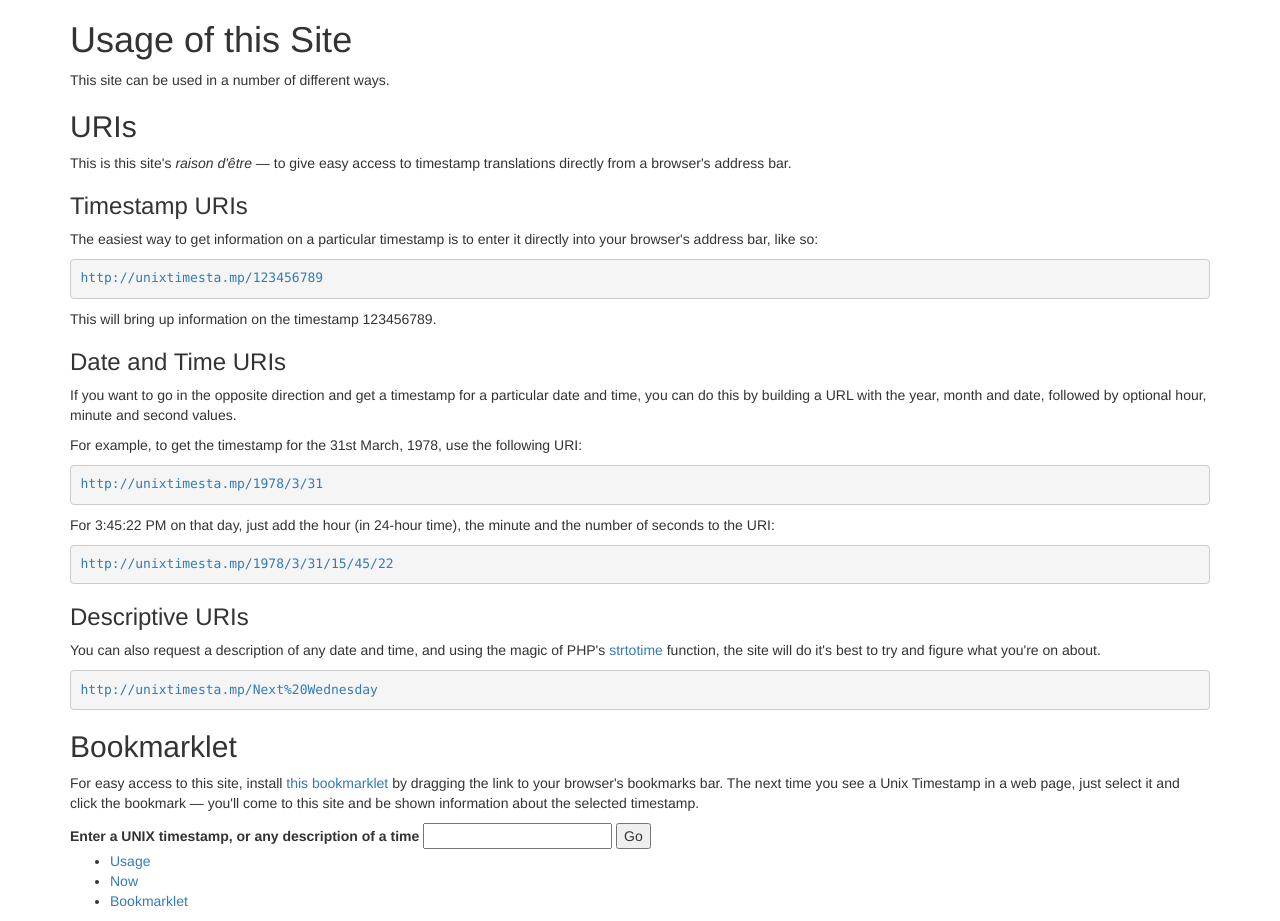
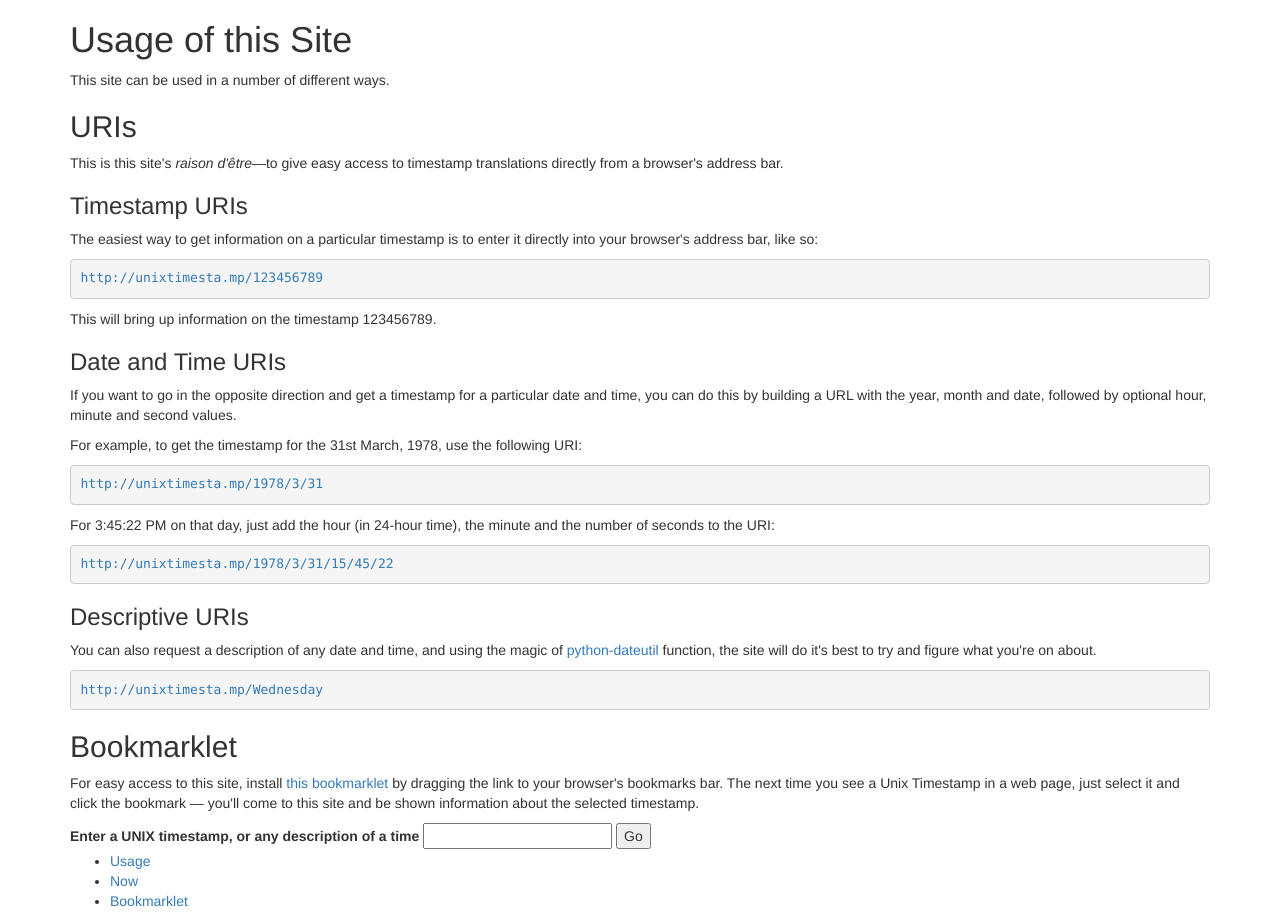
Before and after one commit to craiga/unixtimesta.mp, a Flask app: page /usage in a window 1280 px wide. Run offline with Flask 2, Linux system fonts and the light colour scheme; some libraries are stand-ins or nearby versions.

Commit message:
Update documentation

```diff
--- a/templates/usage.html
+++ b/templates/usage.html
@@ -3,7 +3,7 @@
 <h1>Usage of this Site</h1>
 <p>This site can be used in a number of different ways.</p>
 <h2>URIs</h2>
-<p>This is this site's <em>raison d'être</em> &mdash; to give easy access to
+<p>This is this site's <em>raison d'être</em>&mdash;to give easy access to
     timestamp translations directly from a browser's address bar.</p>
 <h3>Timestamp URIs</h3>
 <p>The easiest way to get information on a particular timestamp is to enter
@@ -22,11 +22,11 @@
 <pre><a href="/1978/3/31/15/45/22" title="Example link to a Unix Timestamp for a specific date and time">http://unixtimesta.mp/1978/3/31/15/45/22</a></pre>
 <h3>Descriptive URIs</h3>
 <p>You can also request a description of any date and time, and using the
-    magic of PHP's
-    <a href="http://php.net/strtotime" title="Documentation on PHP's strtotime function">strtotime</a>
+    magic of
+    <a href="http://labix.org/python-dateutil">python-dateutil</a>
     function, the site will do it's best to try and figure what you're on
     about.</p>
-<pre><a href="/Next%20Wednesday" title="Example link to a Unix Timestamp for a description of a date and time" style="text-decoration: none;">http://unixtimesta.mp/Next%20Wednesday</a></pre>
+<pre><a href="/Wednesday" title="Example link to a Unix Timestamp for a description of a date and time" style="text-decoration: none;">http://unixtimesta.mp/Wednesday</a></pre>
 <h2>Bookmarklet</h2>
 <p>For easy access to this site, install
     <a href="javascript:var%20s=null;if(window.getSelection)s=window.getSelection();else%20if(document.getSelection)s=document.getSelection();else%20if(document.selection)s=document.selection.createRange().text;url=%27http://unixtimesta.mp/%27;if(s)url+=encodeURIComponent(s);document.location.href=url;">this bookmarklet</a>
```
